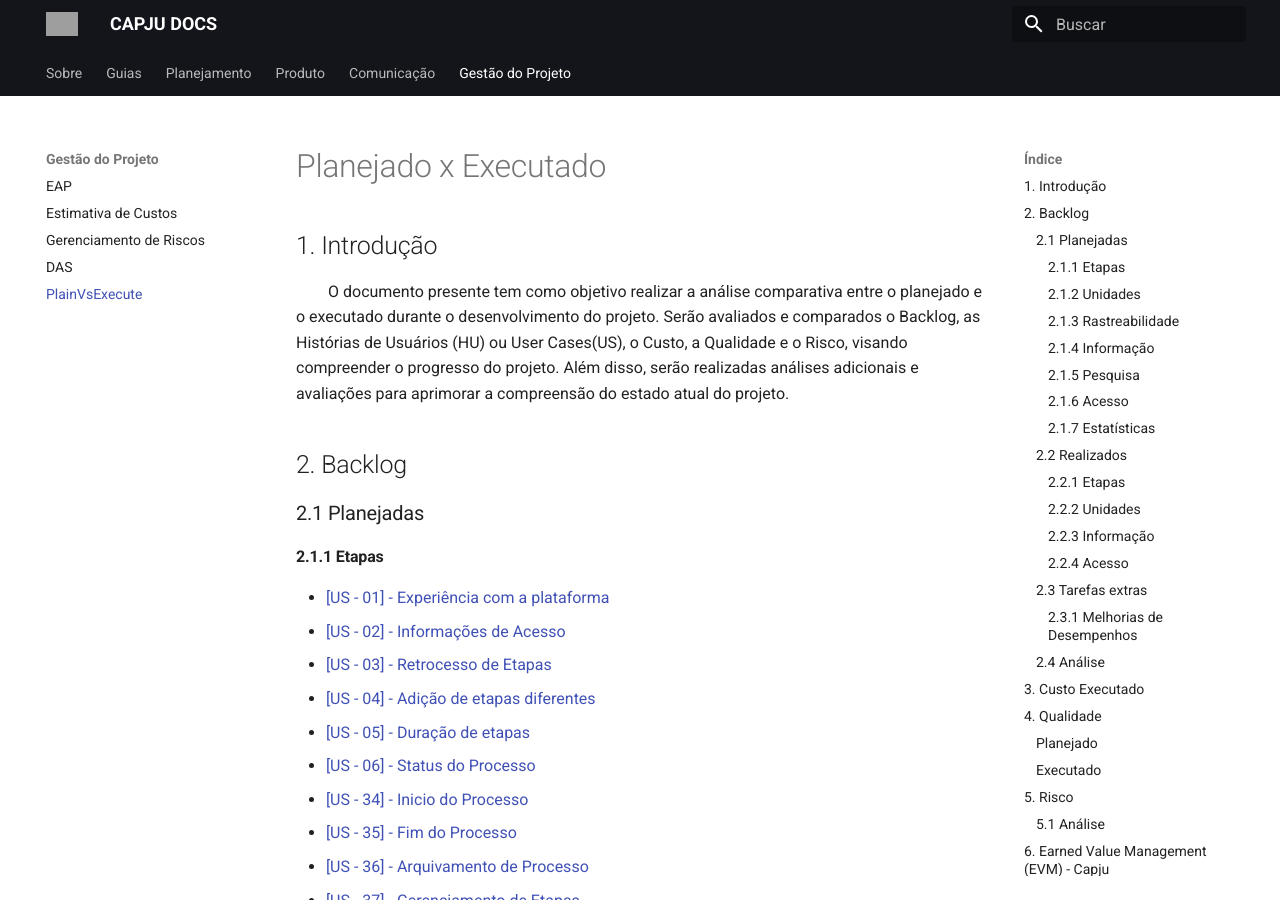
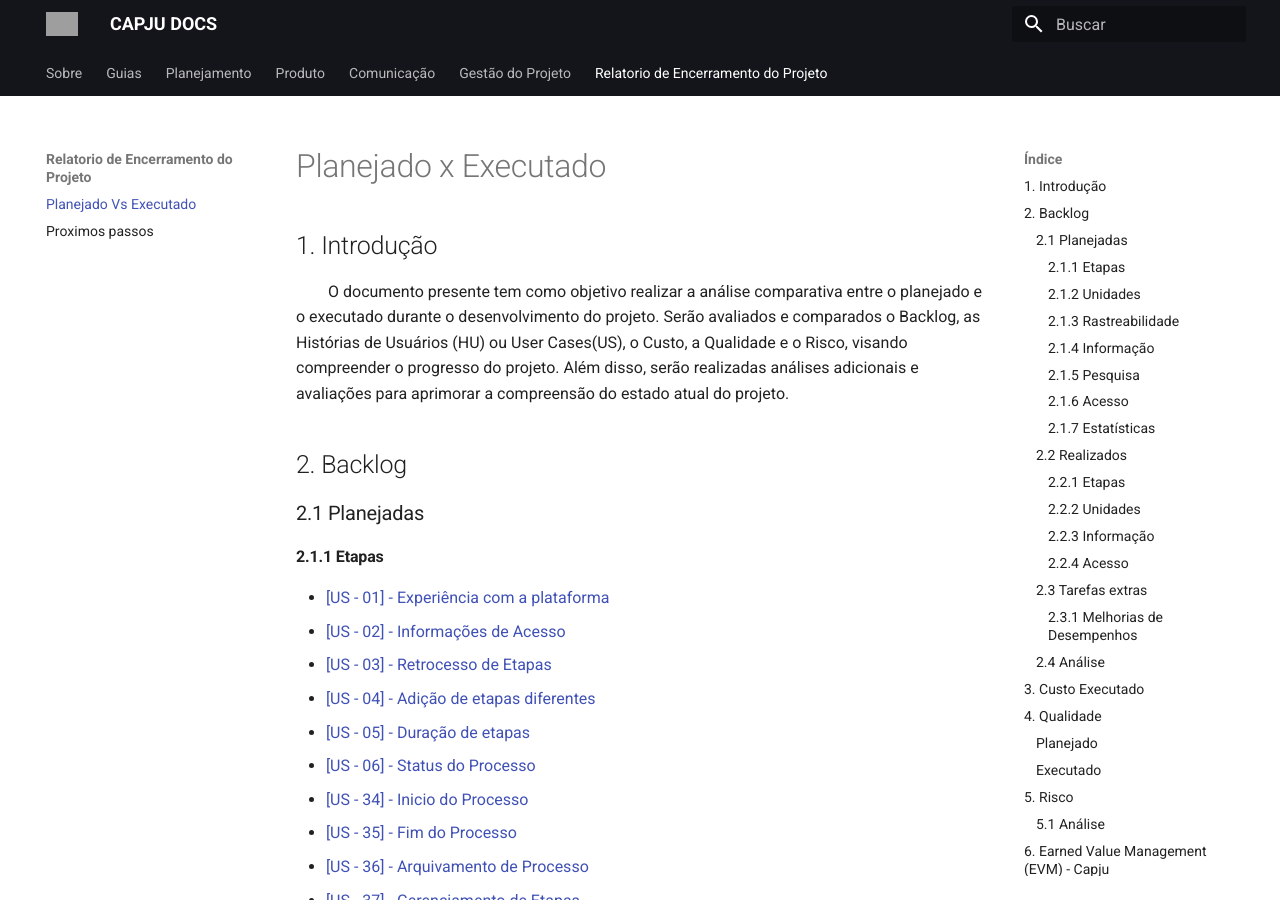
Before and after one commit to fga-eps-mds/2023-1-CAPJu-Doc, an MkDocs documentation site: the page built from docs/RelatorioEncerramentoDoProjeto/planejado_vs_executado.md, in a window 1280 px wide and 900 px high. Built offline with MkDocs 1.6.1 and Material for MkDocs 9.7.7, drawn with Linux system fonts in a browser that asks for light colours; grey boxes are pictures that could not be loaded.

Commit message:
(#198) - Atualiza Planejado vs executado e cria proximos passos
Co-authored-by: zpeniel09 <zpeniel09@gmail.com>
Co-authored-by: Sérgio Cipriano <sergiosacj@protonmail.com>

```diff
--- a/mkdocs.yml
+++ b/mkdocs.yml
@@ -57,4 +57,6 @@ nav:
       - Estimativa de Custos: custos.md
       - Gerenciamento de Riscos: plano_de_gerenciamento_de_riscos.md
       - DAS: DAS/documento_de_arquitetura.md
-      - PlainVsExecute: PlainVsExecute/planejado_vs_executado.md
+  - Relatorio de Encerramento do Projeto:
+      - Planejado Vs Executado: RelatorioEncerramentoDoProjeto/planejado_vs_executado.md
+      - Proximos passos: RelatorioEncerramentoDoProjeto/proximos-passos.md
```
Also changed, not shown: docs/RelatorioEncerramentoDoProjeto/proximos-passos.md (added, +34 -0 lines), docs/RelatorioEncerramentoDoProjeto/planejado_vs_executado.md (renamed from docs/PlainVsExecute/planejado_vs_executado.md).
